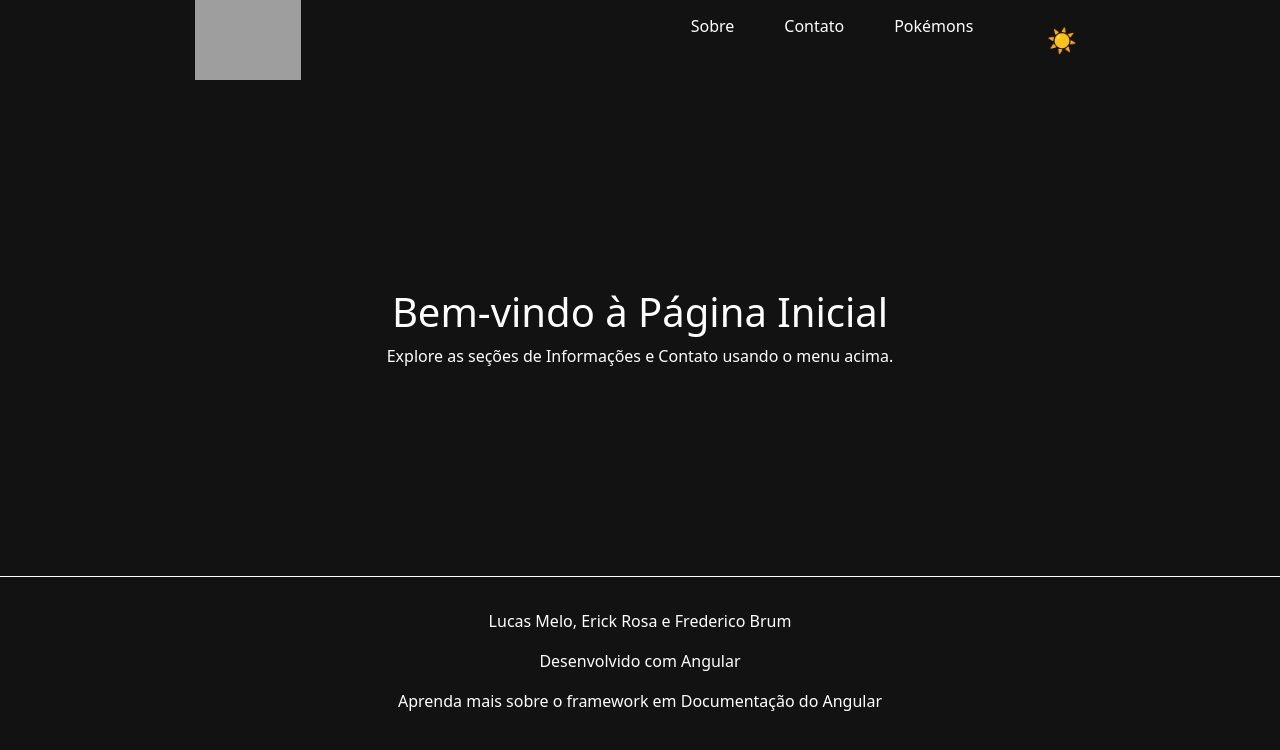
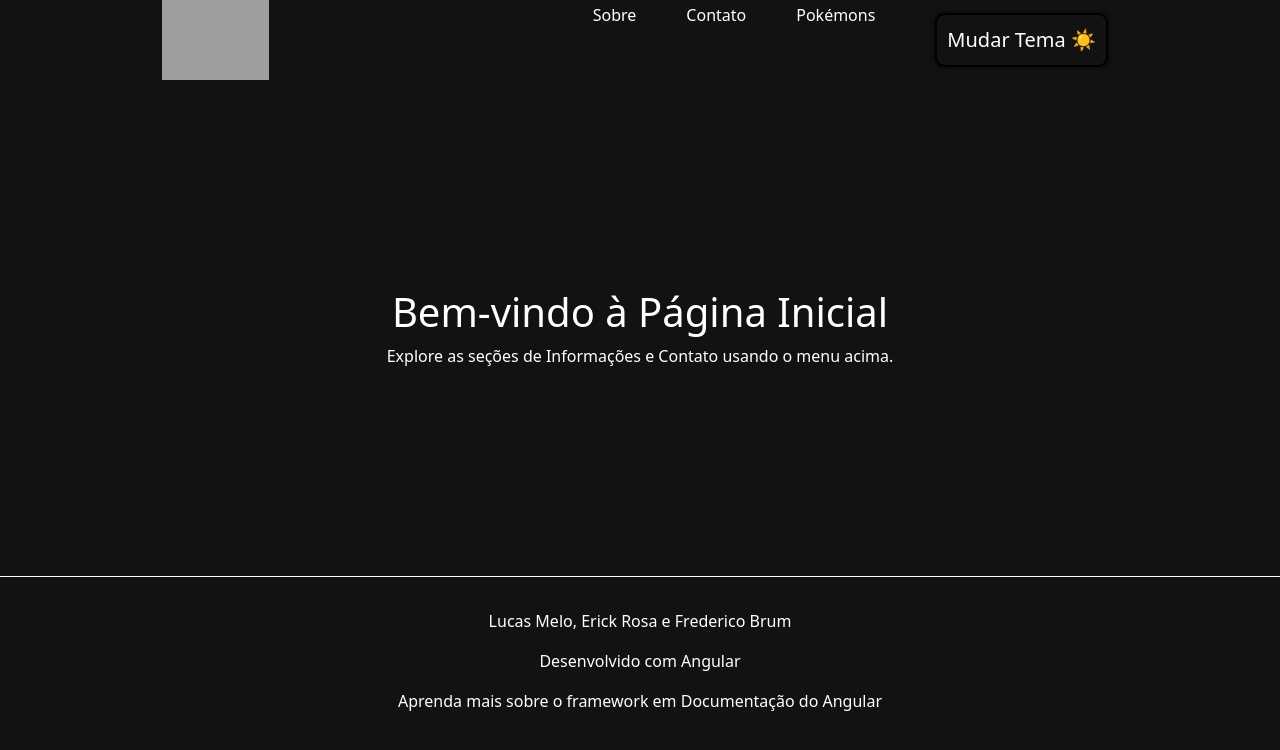
Before and after one commit to luc9z/AngularProject, an Angular app in the folder AngularProject/: page / in a window 1280 px wide. Shown: the top 750 px of the page. Built offline with nearby package versions, Linux system fonts and the light colour scheme; grey boxes are pictures that could not be loaded.

Commit message:
feat: Botão mudar tema finalizado

```diff
--- a/AngularProject/src/app/cabecalho/cabecalho.component.css
+++ b/AngularProject/src/app/cabecalho/cabecalho.component.css
@@ -24,15 +24,18 @@ a:hover{
 }
 
 .theme-toggle {
-  background: none;
-  border: none;
+  background-color: #4CAF50;  /* Cor verde */
+  color: white;
+  border: 2px solid black;
+  border-radius: 10px;
   cursor: pointer;
-  font-size: 1.5rem;
-  padding: 0.5rem;
-  margin-left: 1rem;
-  transition: transform 0.3s ease;
+  font-size: 20px;
+  padding: 10px;
+  margin: 10px;
+  box-shadow: 0 0 5px black;
 }
 
 .theme-toggle:hover {
+  background-color: #45a049;  /* Verde mais escuro */
   transform: scale(1.1);
 }
--- a/AngularProject/src/app/cabecalho/cabecalho.component.html
+++ b/AngularProject/src/app/cabecalho/cabecalho.component.html
@@ -9,7 +9,7 @@
       <nav class="cabecalho__itens"><a routerLink="/contato">Contato</a></nav>
       <nav class="cabecalho__itens"><a routerLink="/pokemon">Pokémons</a></nav>
       <button (click)="themeService.toggleTheme()" class="theme-toggle">
-        {{ (themeService.isDarkTheme$ | async) ? '☀️' : '🌙' }}
+        Mudar Tema {{ (themeService.isDarkTheme$ | async) ? '☀️' : '🌙' }}
       </button>
     </div>
   </div>
```
